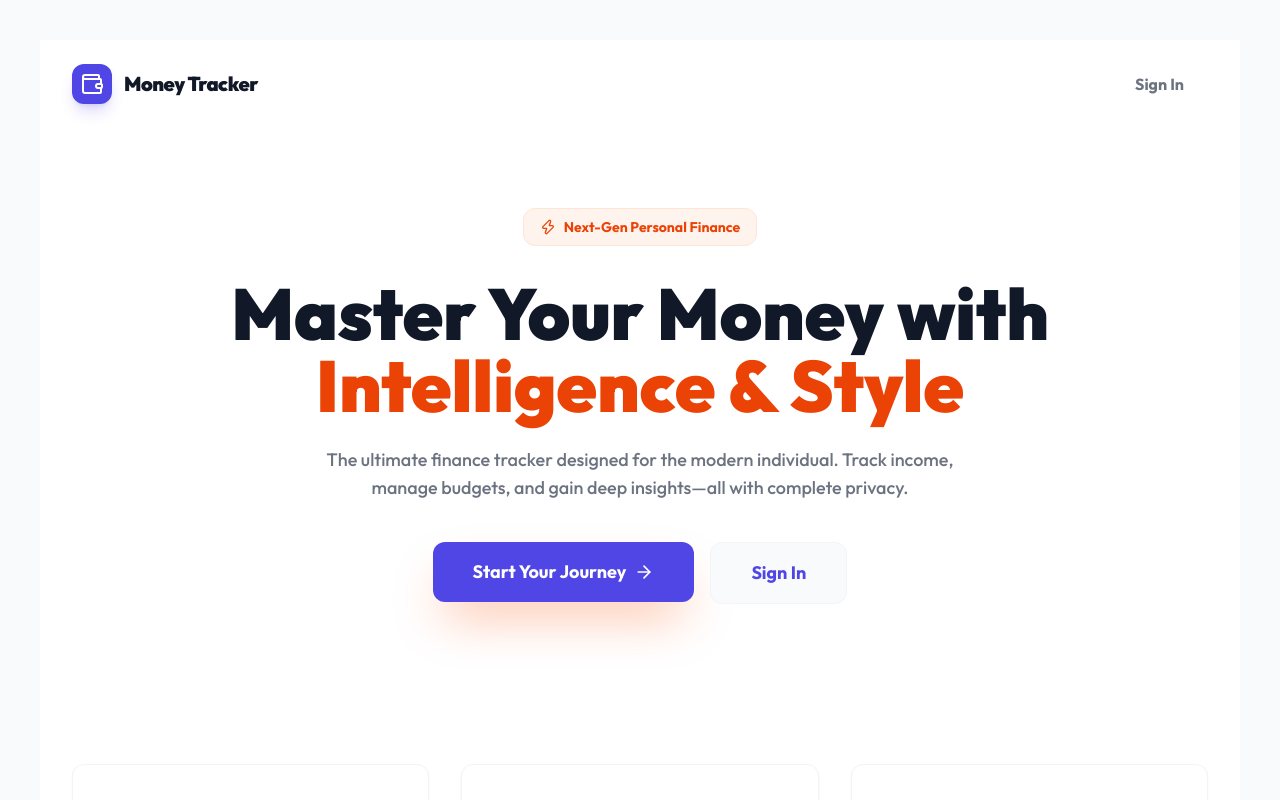
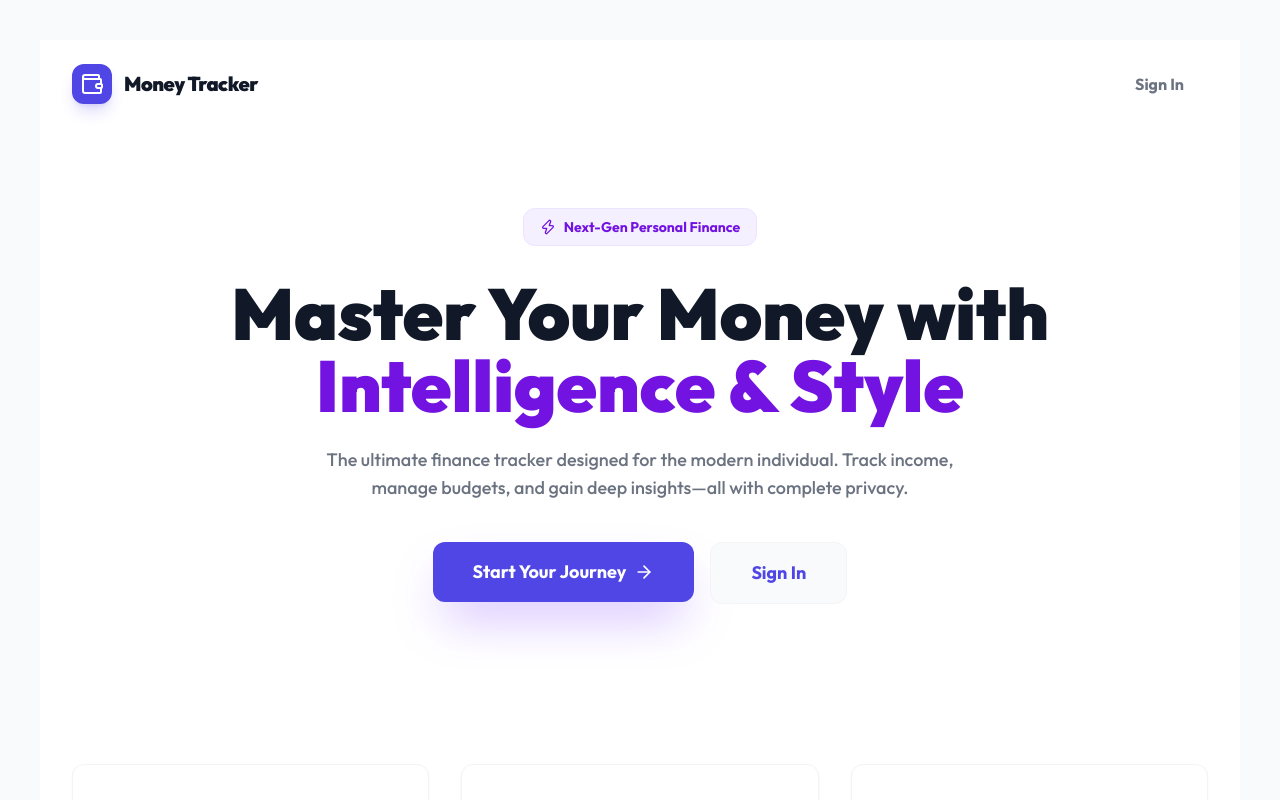
Before and after one commit to mehedi-11/Finance-tracker, a React (Vite) app: page / in a window 1280 px wide. Shown: the top 800 px of the page. Built offline with nearby package versions, Linux system fonts and the light colour scheme; no server answers.

Commit message:
style: re-prioritize theme colors (Purple 70%, Orange 20%, Green 10%)

```diff
--- a/tailwind.config.js
+++ b/tailwind.config.js
@@ -8,15 +8,15 @@ export default {
     extend: {
       colors: {
         primary: {
-          50: '#fff4ed', 100: '#ffe5d3', 200: '#ffc8a7', 300: '#ffa270', 400: '#ff743b', 500: '#f95b15', 600: '#eb4206', 700: '#c33006', 800: '#9b260e', 900: '#7d2210', 950: '#430d05'
+          50: '#f4f0ff', 100: '#ece3ff', 200: '#dbcdff', 300: '#c1adff', 400: '#a381ff', 500: '#874bff', 600: '#7213e2', 700: '#6409cc', 800: '#5408aa', 900: '#450789', 950: '#2b035e'
         },
         secondary: {
-          50: '#f4f0ff', 100: '#ece3ff', 200: '#dbcdff', 300: '#c1adff', 400: '#a381ff', 500: '#874bff', 600: '#7213e2', 700: '#6409cc', 800: '#5408aa', 900: '#450789', 950: '#2b035e'
+          50: '#fff4ed', 100: '#ffe5d3', 200: '#ffc8a7', 300: '#ffa270', 400: '#ff743b', 500: '#f95b15', 600: '#eb4206', 700: '#c33006', 800: '#9b260e', 900: '#7d2210', 950: '#430d05'
         },
         success: {
           50: '#f0fdf3', 100: '#dcfce5', 200: '#bcf6cd', 300: '#86eab0', 400: '#4bd586', 500: '#22ba62', 600: '#0ca82a', 700: '#117b38', 800: '#136130', 900: '#115029', 950: '#052c14'
         },
-        // Force other colors to map to these three
+        // Force other colors to map to these three based on priority
         emerald: {
           50: '#f0fdf3', 100: '#dcfce5', 200: '#bcf6cd', 300: '#86eab0', 400: '#4bd586', 500: '#22ba62', 600: '#0ca82a', 700: '#117b38', 800: '#136130', 900: '#115029', 950: '#052c14'
         },
```
